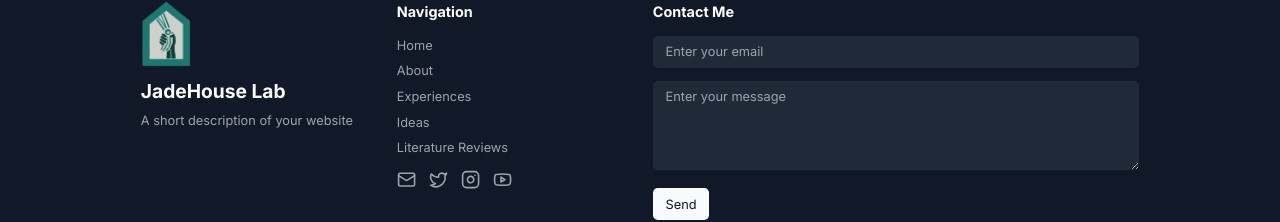
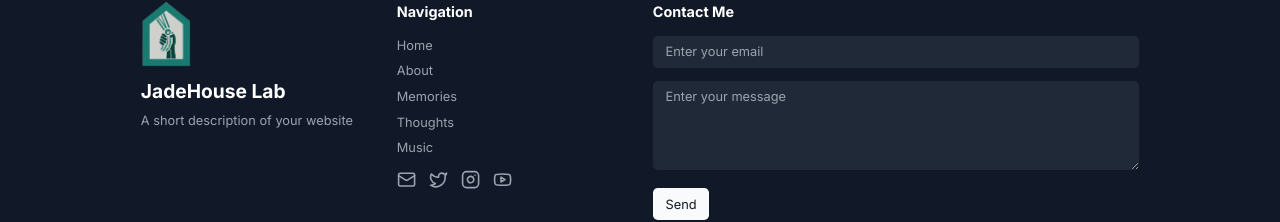
Before and after one commit to JadeHouseDisco/JadeHouse, a Next.js app: page /disco in a window 1280 px wide. Shown: the part 1708-1930 px from the top of the page. Built offline with nearby package versions, Linux system fonts and the light colour scheme.

Commit message:
Fix size of aboutMeIntro

```diff
--- a/components/aboutMeIntro.tsx
+++ b/components/aboutMeIntro.tsx
@@ -9,13 +9,13 @@ interface AboutMeIntroProps {
 const AboutMeIntro: React.FC<AboutMeIntroProps> = ({ aboutMeIntroProps }) => {
   return (
     <section key="1" className="relative w-full overflow-hidden">
-        <div className="absolute inset-0 bg-gradient-to-r from-transparent from-30% to-black to-55%" />
+        <div className="absolute inset-0 bg-gradient-to-r from-transparent from-35% to-black to-55%" />
         <div className="absolute inset-0 bg-gradient-to-b from-transparent from-60% to-black to-90%" />
-        <div className="absolute z-10 ml-auto w-full max-w-xl space-y-4 text-left md:space-y-6 right-16 flex flex-col justify-center h-full">
-            <h1 className="text-3xl font-bold tracking-tighter  sm:text-4xl md:text-5xl lg:text-6xl">
+        <div className="absolute ml-auto w-[50vw] space-y-6 text-left right-[1vw] flex flex-col justify-center h-[110vh]">
+            <h1 className="text-[5vw] font-bold tracking-tighter">
             {aboutMeIntroProps.headerText}
             </h1>
-            <p className="text-lg md:text-xl lg:text-2xl">
+            <p className="text-[2vw] tracking-tight leading-[5vh]">
             {aboutMeIntroProps.pText}
             </p>
         </div>
--- a/components/pages/disco/disco.tsx
+++ b/components/pages/disco/disco.tsx
@@ -33,7 +33,7 @@ const Disco = () => {
         text: 'Thoughts',
         subOptions: [
           { text: 'Perspective', href: '/disco/thoughts/perspective' },
-          { text: 'Inspiration', href: '/disco/thoughts/journey' },
+          { text: 'Inspiration', href: '/disco/thoughts/inspiration' },
           { text: 'Quotes', href: '/disco/thoughts/quotes' },
         ],
       },
@@ -155,11 +155,11 @@ const Disco = () => {
       title:"JadeHouse Lab",
       description:"A short description of your website",
       navLinks: [
-        { text: 'Home', href: '/lab' },
-        { text: 'About', href: '/lab/aboutme' },
-        { text: 'Experiences', href: '/lab/experiences' },
-        { text: 'Ideas', href: '/lab/ideas' },
-        { text: 'Literature Reviews', href: '/lab/litrev' },
+        { text: 'Home', href: '/disco' },
+        { text: 'About', href: '/disco/aboutme' },
+        { text: 'Memories', href: '/disco/memories' },
+        { text: 'Thoughts', href: '/disco/thoughts' },
+        { text: 'Music', href: '/disco/music' },
       ],
       socialLinks: [
         {
```
